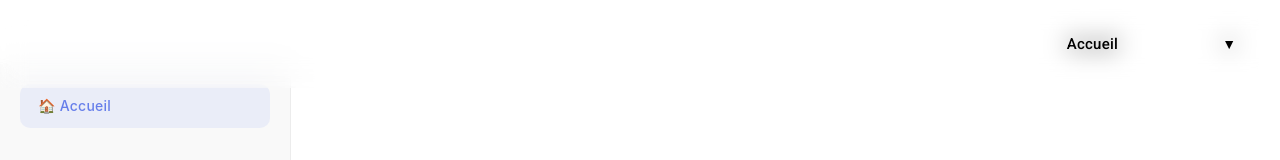
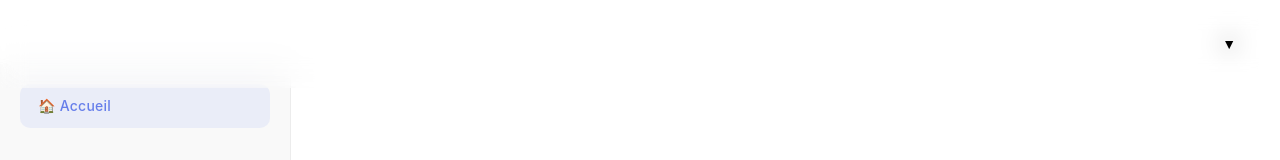
Before and after one commit to Itssafa/stage_25, an Angular app in the folder frontend/: page /dashboard/users in a window 1280 px wide. Shown: the top 160 px of the page. Built offline with nearby package versions, Linux system fonts and the light colour scheme; sample sign-in values are in the browser's storage.

Commit message:
last commit

```diff
--- a/frontend/src/app/components/shared/navigation/navigation.component.html
+++ b/frontend/src/app/components/shared/navigation/navigation.component.html
@@ -5,7 +5,7 @@
     </div>
 
     <div class="nav-links" *ngIf="currentUser">
-      <a routerLink="/dashboard" routerLinkActive="active">Accueil</a>
+
 
 
       <div class="user-menu">
```
